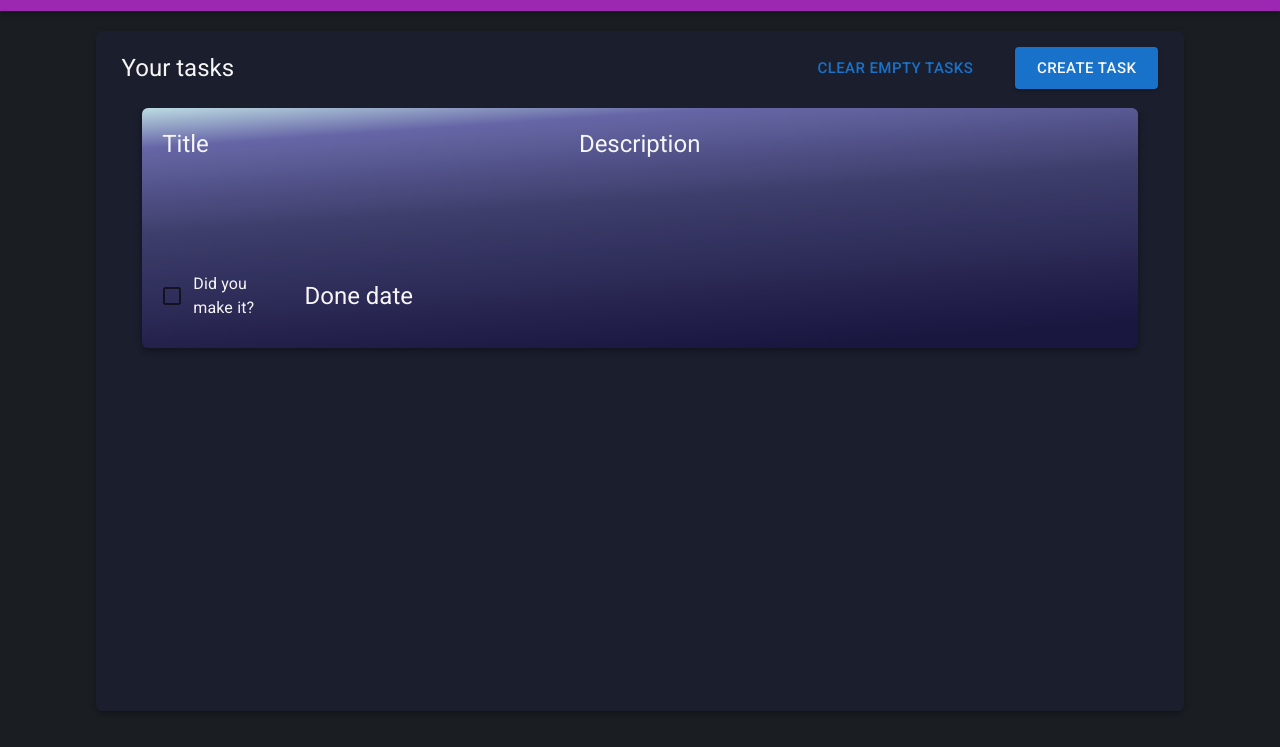
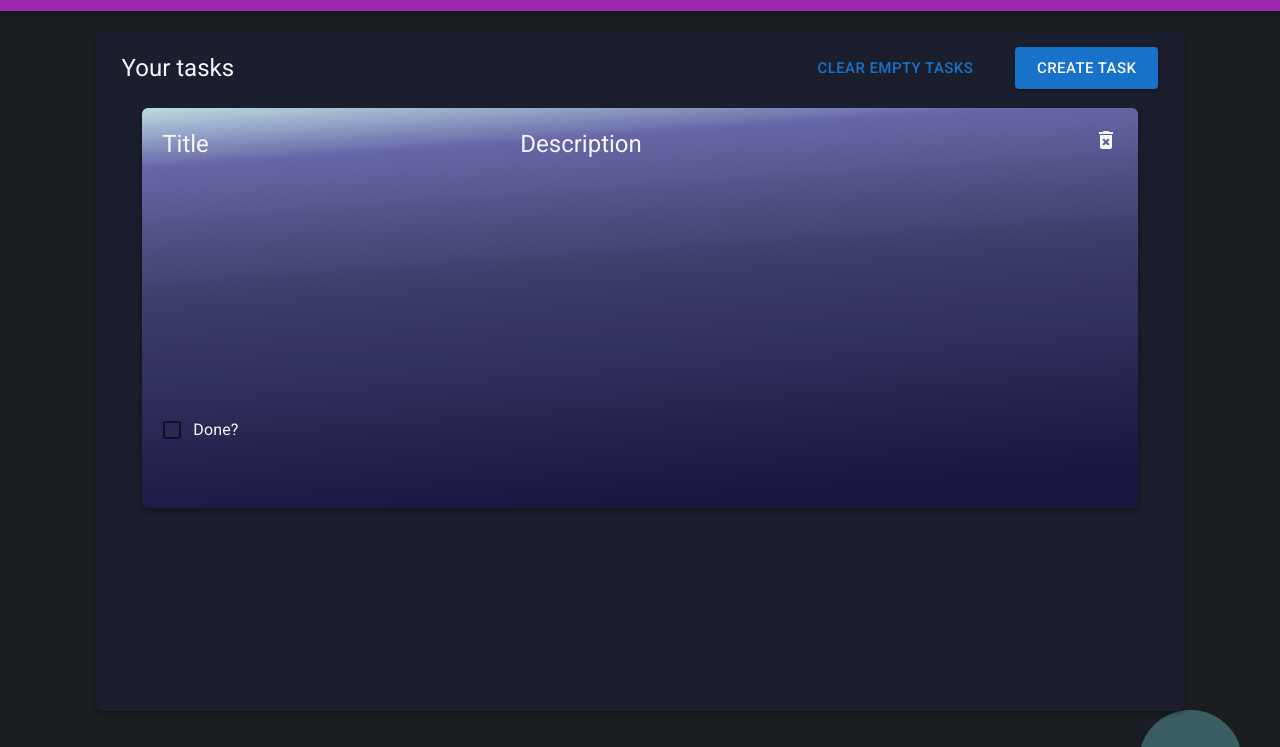
Before and after one commit to rrtyui228/tasklist, a React app: page / in a window 1280 px wide. Both pictures are taken after a click on the button "CREATE TASK". Shown: the part 53-800 px from the top of the page. Built offline with nearby package versions, Linux system fonts and the light colour scheme; some packages are replaced by stand-ins of ours.

Commit message:
added delete task option

```diff
--- /dev/null
+++ b/src/components/TasksList/Modal/ModalHeader.js
@@ -0,0 +1,39 @@
+import React from 'react';
+import s from 'components/TasksList/TasksList.module.scss';
+import {Typography} from '@mui/material';
+import PropTypes from 'prop-types';
+import {Button} from 'shared';
+
+const ModalHeader = ({clear, create}) => {
+  return (
+    <div className={s.modalHeader}>
+      <Typography variant={'h5'} className={s.header}>
+        Your tasks
+      </Typography>
+      <div className={s.buttons}>
+        <Button
+          size={'large'}
+          view={'primary'}
+          onClick={clear}
+        >
+          Clear empty tasks
+        </Button>
+        <Button
+          variant={'contained'}
+          size={'large'}
+          view={'primary'}
+          onClick={create}
+        >
+          Create task
+        </Button>
+      </div>
+    </div>
+  );
+};
+
+ModalHeader.propTypes = {
+  clear: PropTypes.func,
+  create: PropTypes.func
+};
+
+export default ModalHeader;
--- /dev/null
+++ b/src/components/TasksList/Modal/TasksView.js
@@ -0,0 +1,34 @@
+import React from 'react';
+import s from 'components/TasksList/TasksList.module.scss';
+import PropTypes from 'prop-types';
+import TaskCard from 'components/TasksList/TaskCard';
+
+const TasksView = ({tasks, setField, deleteTask}) => {
+  return (
+    <div className={s.tasksWrapper}>
+      {
+        tasks.map(({title, description, doneDate, hash}) => {
+          return (
+            <TaskCard
+              key={hash}
+              hash={hash}
+              title={title}
+              description={description}
+              doneDate={doneDate}
+              setTaskField={setField}
+              deleteTask={deleteTask}
+            />
+          );
+        })
+      }
+    </div>
+  );
+};
+
+TasksView.propTypes = {
+  tasks: PropTypes.arrayOf(PropTypes.object),
+  setField: PropTypes.func,
+  deleteTask: PropTypes.func
+};
+
+export default TasksView;
--- a/src/components/TasksList/Modal/index.js
+++ b/src/components/TasksList/Modal/index.js
@@ -1,15 +1,15 @@
 import React, {useState} from 'react';
-import s from '../TasksList.module.scss';
-import {Typography} from '@mui/material';
-import {Button} from 'shared';
-import TaskCard from 'components/TasksList/TaskCard';
+import {cloneDeep, isEqual} from 'lodash';
 import {nanoid} from 'nanoid';
+import s from 'components/TasksList/TasksList.module.scss';
+import ModalHeader from 'components/TasksList/Modal/ModalHeader';
+import TasksView from 'components/TasksList/Modal/TasksView';
 
 const Modal = () => {
   const [tasks, setTasks] = useState([]);
 
-  const createTask = () => setTasks([
-    ...tasks,
+  const createTask = () => setTasks((otherTasks) => [
+    ...otherTasks,
     {
       hash: nanoid(),
       title: '',
@@ -29,55 +29,42 @@ const Modal = () => {
       doneDate
     }) => title || description || doneDate);
 
+    if (isEqual(tasks, filledTasks)) {
+      return;
+    }
+
     setTasks(filledTasks);
   };
 
   const setTaskField = (taskHash, [field, fieldValue]) => {
-    const suitableTask = tasks.find(({hash}) => taskHash === hash);
+    const copiedTasks = cloneDeep(tasks);
+    const suitableTask = copiedTasks.find(({hash}) => taskHash === hash);
 
     suitableTask[field] = fieldValue;
 
-    setTasks([...tasks]);
+    if (isEqual(tasks, copiedTasks)) {
+      return;
+    }
+
+    setTasks([...copiedTasks]);
   };
+
+  const deleteTask = (deleteHash) =>
+    setTasks((prevTasks) => prevTasks
+      .filter(({hash}) => deleteHash !== hash));
 
   return (
     <div className={s.container}>
       <div className={s.modal}>
-        <div className={s.modalHeader}>
-          <Typography variant={'h5'} className={s.header}>
-            Your tasks
-          </Typography>
-          <div className={s.buttons}>
-            <Button
-              size={'large'}
-              view={'primary'}
-              onClick={clearEmptyTasks}
-            >
-              Clear empty tasks
-            </Button>
-            <Button
-              variant={'contained'}
-              size={'large'}
-              view={'primary'}
-              onClick={createTask}
-            >
-              Create task
-            </Button>
-          </div>
-        </div>
-        <div className={s.tasksWrapper}>
-          {
-            tasks.map((task) => {
-              return (
-                <TaskCard
-                  key={task.hash}
-                  task={task}
-                  setTaskField={setTaskField}
-                />
-              );
-            })
-          }
-        </div>
+        <ModalHeader
+          create={createTask}
+          clear={clearEmptyTasks}
+        />
+        <TasksView
+          tasks={tasks}
+          setField={setTaskField}
+          deleteTask={deleteTask}
+        />
       </div>
     </div>
   );
--- a/src/components/TasksList/TaskCard/index.js
+++ b/src/components/TasksList/TaskCard/index.js
@@ -3,11 +3,17 @@ import PropTypes from 'prop-types';
 import cn from 'classnames';
 import s from '../TasksList.module.scss';
 import EditableTextField from './EditableTextField';
+import DeleteForeverIcon from '@mui/icons-material/DeleteForever';
 import {Checkbox, FormControlLabel, Typography} from '@mui/material';
 
-const TaskCard = ({task, setTaskField}) => {
-  const {title, description, doneDate, hash} = task;
-
+const TaskCard = ({
+  title,
+  description,
+  doneDate,
+  hash,
+  setTaskField,
+  deleteTask
+}) => {
   const bindedSetField = setTaskField.bind(null, hash);
 
   const setTitle = (title) => bindedSetField(['title', title]);
@@ -23,7 +29,7 @@ const TaskCard = ({task, setTaskField}) => {
     <div className={s.cardContainer}>
       <FormControlLabel
         control={<Checkbox/>}
-        label={'Did you make it?'}
+        label={'Done?'}
         className={cn(s.check, s.header)}
         checked={!!doneDate}
         onChange={(event) => setDoneDate(event.target.checked)}
@@ -34,6 +40,7 @@ const TaskCard = ({task, setTaskField}) => {
         setEntity={setTitle}
         header={'Title'}
         className={s.title}
+        rowsCount={5}
       />
       <EditableTextField
         placeholder={'Enter description'}
@@ -41,30 +48,36 @@ const TaskCard = ({task, setTaskField}) => {
         setEntity={setDescription}
         header={'Description'}
         className={s.description}
-        rowsCount={7}
+        rowsCount={10}
       />
+      {
+        doneDate && (
           <div className={s.doneDate}>
             <Typography variant={'h5'} className={s.header}>
               Done date
             </Typography>
             {doneDate}
           </div>
+        )
+      }
+      <DeleteForeverIcon
+        onClick={() => deleteTask(hash)}
+        className={s.icon}
+      />
     </div>
   );
 };
 
 TaskCard.propTypes = {
-  task: PropTypes.shape({
   title: PropTypes.string,
   description: PropTypes.string,
   hash: PropTypes.string,
-    doneDate: PropTypes.string
-  }),
-  setTaskField: PropTypes.func
+  doneDate: PropTypes.string,
+  setTaskField: PropTypes.func,
+  deleteTask: PropTypes.func
 };
 
 TaskCard.defaultProps = {
-  task: {},
   description: '',
   doneDate: ''
 };
--- a/src/components/TasksList/TasksList.module.scss
+++ b/src/components/TasksList/TasksList.module.scss
@@ -55,11 +55,11 @@ $border-radius: 6px;
   display: grid;
   padding: 2%;
   grid-gap: 10px;
-  grid-template-columns: 1fr 2fr 4fr fit-content(20%);
+  grid-template-columns: 1fr 2fr 5fr fit-content(20%);
   grid-template-rows: 2fr 1fr;
   width: 100%;
   height: 100%;
-  max-height: 15rem;
+  max-height: 25rem;
   box-shadow: $shadow;
   border-radius: $border-radius;
   color: $gray-one;
@@ -91,6 +91,19 @@ $border-radius: 6px;
     grid-column: 2 ;
     grid-row: 2 ;
   }
+
+  .icon {
+    width: 24px;
+    height: 24px;
+    cursor: pointer;
+    color: $white;
+    transition: transform 0.5s;
+
+    &:hover {
+      transform: scale(1.3);
+      border-radius: 50%;
+    }
+  }
 }
 
 .header {
--- a/src/components/shared/TextField/index.js
+++ b/src/components/shared/TextField/index.js
@@ -53,7 +53,7 @@ TextField.propTypes = {
 
 TextField.defaultProps = {
   placeholder: 'Enter value',
-  rowsCount: 3
+  rowsCount: 4
 };
 
 export default TextField;
--- a/src/styles/variables.scss
+++ b/src/styles/variables.scss
@@ -4,6 +4,7 @@ $deep-blue: #1c1f2e;
 $light-blue: #3e4878;
 $white: #fff;
 $gray-one: #bdc1c6;
+$danger: #ff0000;
 
 // other
 $bubble-count: 60;
```
Lines whose indentation alone changed are shown as unchanged.
